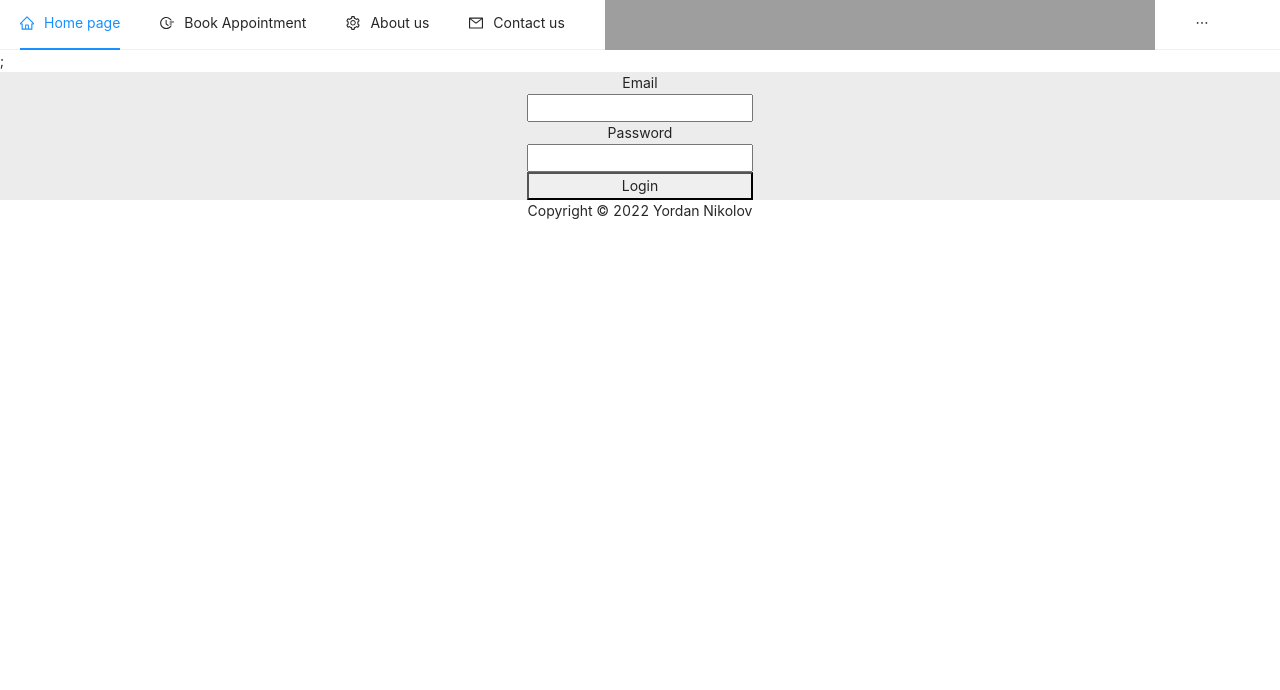
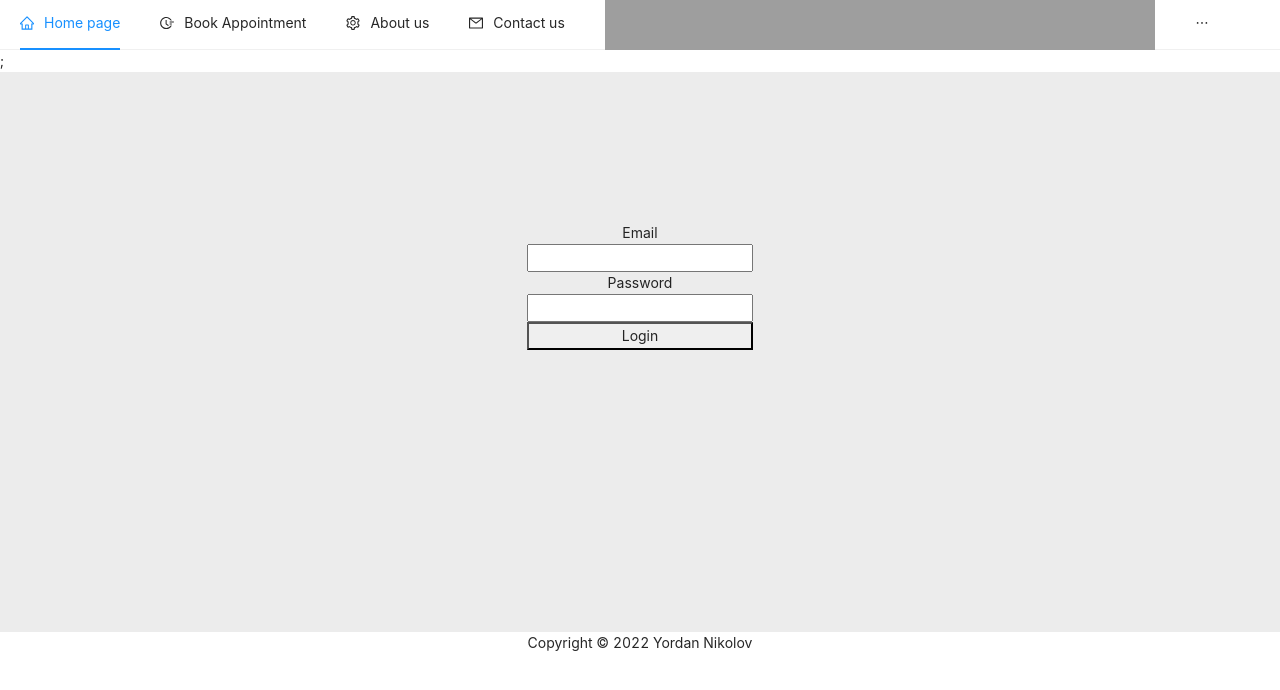
Before and after one commit to nlotoo/Pet-HUB-Application, a React (Create React App) app in the folder client/: page /login in a window 1280 px wide. Shown: the top 690 px of the page. Built offline with nearby package versions, Linux system fonts and the light colour scheme; grey boxes are pictures that could not be loaded.

Commit message:
update design

```diff
--- a/client/src/App.css
+++ b/client/src/App.css
@@ -1,5 +1,11 @@
 .App {
   text-align: center;
+}
+
+.content{
+  height: 560px;
+  background:#ececec
+
 }
 
 .App-logo {
--- a/client/src/App.js
+++ b/client/src/App.js
@@ -1,5 +1,7 @@
 import React from 'react';
 import { Route, Routes } from 'react-router-dom';
+
+import '../src/App.css'
 
 import NavigationBar from './Components/core/NavigationBar/NavigationBar';
 import HomePage from './Components/core/HomePage/HomePage'
--- a/client/src/Components/AboutUsPage/AboutUsPage.js
+++ b/client/src/Components/AboutUsPage/AboutUsPage.js
@@ -4,7 +4,7 @@ import useResponsiveDesign from '../../services/useResposiveDisplayTool'
 const AboutUsPage = () => {
 
     return (
-        <div className={`root-card-class${useResponsiveDesign()}`}>
+        <div className={`root-card-class${useResponsiveDesign() }`}>
             <div className={`our-story-text${useResponsiveDesign()}`}>
                 <p className={`our-story-heading${useResponsiveDesign()}`}>Our Story</p>
                 <p>Lorem ipsum dolor sit amet consectetur adipisicing elit. Doloremque soluta culpa adipisci ut error cupiditate quis explicabo harum rem eum tempore, architecto minima exercitationem tempora, deleniti laboriosam cum cumque numquam nemo obcaecati neque quo magni officia. Nobis cum nisi vel et aliquid illo magni animi atque sed fugiat deserunt necessitatibus architecto, libero labore voluptas velit omnis veniam? Ipsum, ducimus consequuntur.</p>
--- a/client/src/Components/auth/LoginPage/LoginPage.js
+++ b/client/src/Components/auth/LoginPage/LoginPage.js
@@ -3,6 +3,7 @@ import './loginPage.css'
 import { loginUserValidation } from '../../../services/loginUserValidation'
 import ErrorBar from '../ErrorBar/ErrorBar'
 import authService from '../authService'
+import useResponsiveDesign from '../../../services/useResposiveDisplayTool'
 
 const LoginForm = () => {
 
@@ -41,19 +42,14 @@ const LoginForm = () => {
     }
   }
 
-
-
-
-
-
   const handleInputChange = (e) => setUser({
     ...userInfo,
     [e.currentTarget.name]: e.currentTarget.value
   })
 
   return (
-    <div className='login-card'>
-      <form className='form-class-login' onSubmit={submitHandler}>
+    <div className={`login-card${useResponsiveDesign()}`}>
+      <form className={`form-class-login${useResponsiveDesign()}`} onSubmit={submitHandler}>
         <label>Email</label>
         <input id="email" name="email" onChange={handleInputChange} ></input>
         <label>Password</label>
--- a/client/src/Components/auth/LoginPage/loginPage.css
+++ b/client/src/Components/auth/LoginPage/loginPage.css
@@ -1,15 +1,36 @@
 .inside-login-card {
-    margin-top: 10em;
-    margin-bottom: 13em;
     background: #ececec;
 
 }
 
-.login-card{
+.login-card-desktop {
     text-align: -webkit-center;
     background: #ececec;
 }
 
-.form-class-login {
+.form-class-login-desktop {
+    display: inline-grid;
+    margin-top: 150px;
+}
+
+/* css for tablet */
+
+.login-card-tablet {
+    text-align: -webkit-center;
+    background: #ececec;
+}
+
+.form-class-login-tablet {
     display: inline-grid;
 }
+
+/* css for mobile */
+
+.login-card-mobile {
+    text-align: -webkit-center;
+    background: #ececec;
+}
+
+.form-class-login-mobile {
+    display: inline-grid;
+}
--- a/client/src/Components/auth/SignUpPage/signUpPage.css
+++ b/client/src/Components/auth/SignUpPage/signUpPage.css
@@ -14,6 +14,7 @@
 .form-class {
     display: inline-grid;
     width: 200px;
+    margin-top: 100px;
 }
 
 .sign-up-card {
--- a/client/src/services/useResposiveDisplayTool.js
+++ b/client/src/services/useResposiveDisplayTool.js
@@ -10,7 +10,7 @@ const useResponsiveDesign = () => {
     const isTablet = useMediaQuery({ query: '(max-width: 821px)' })
     const isDesktopOrLaptop = useMediaQuery({ query: '(min-width: 821px)' })
 
-    console.log(isDesktopOrLaptop)
+
 
     if (isMobile) {
         console.log('(max-width: 415px)')
```
